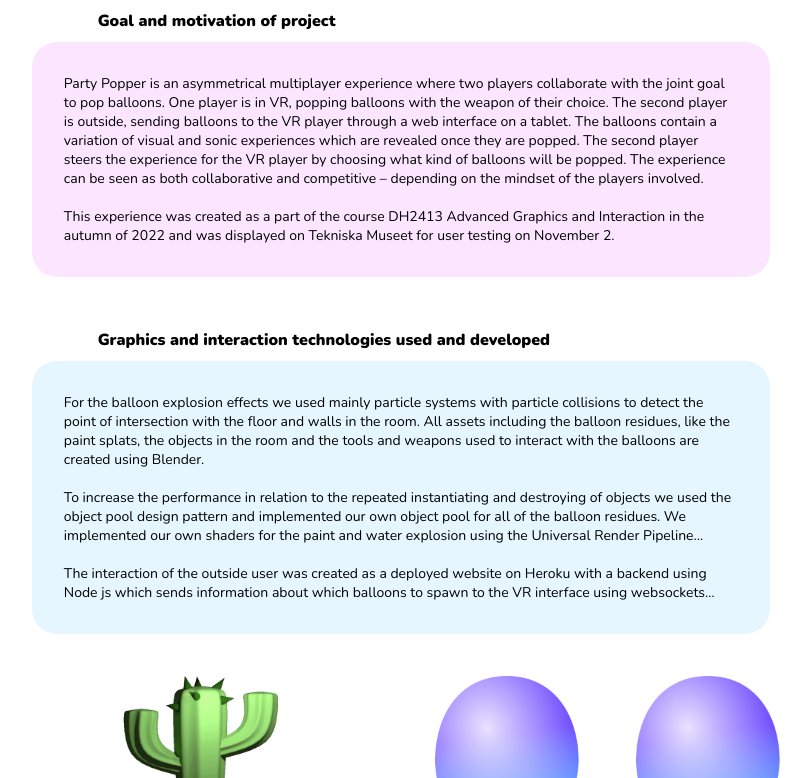
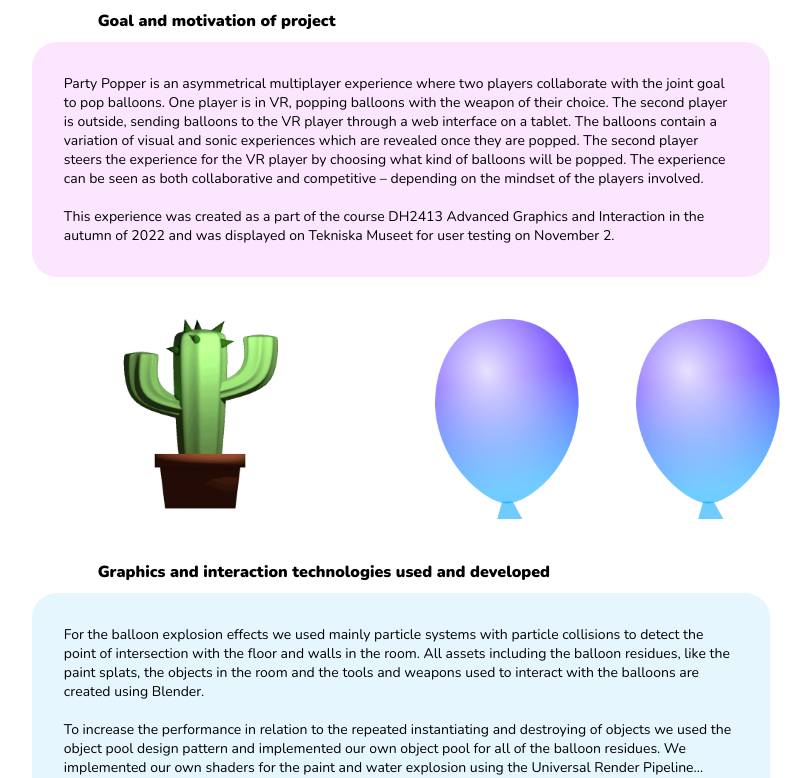
Before and after one commit to Amandisen/DH2413-PartyPopper-Server, a website: page public/homepage.html in a window 1280 px wide. Shown: the part 322-1100 px from the top of the page, without its empty margins (239-1050 px from the left). Drawn offline with nearby package versions, Linux system fonts and the light colour scheme.

Commit message:
updated header pic

```diff
--- a/public/homepage.html
+++ b/public/homepage.html
@@ -40,6 +40,11 @@
         and Interaction in the autumn of 2022 and was displayed on Tekniska
         Museet for user testing on November 2.
       </div>
+    </div>
+    <div data-aos="fade-up" class="container__images">
+      <img class="container__images__image" src="./images/cactus.gif" />
+      <img class="container__images__image" src="./images/balloonblue.png" />
+      <img class="container__images__image" src="./images/balloonblue.png" />
     </div>
     <div data-aos="fade-up" class="container__text">
       <h1 class="h1__homepage">
```
